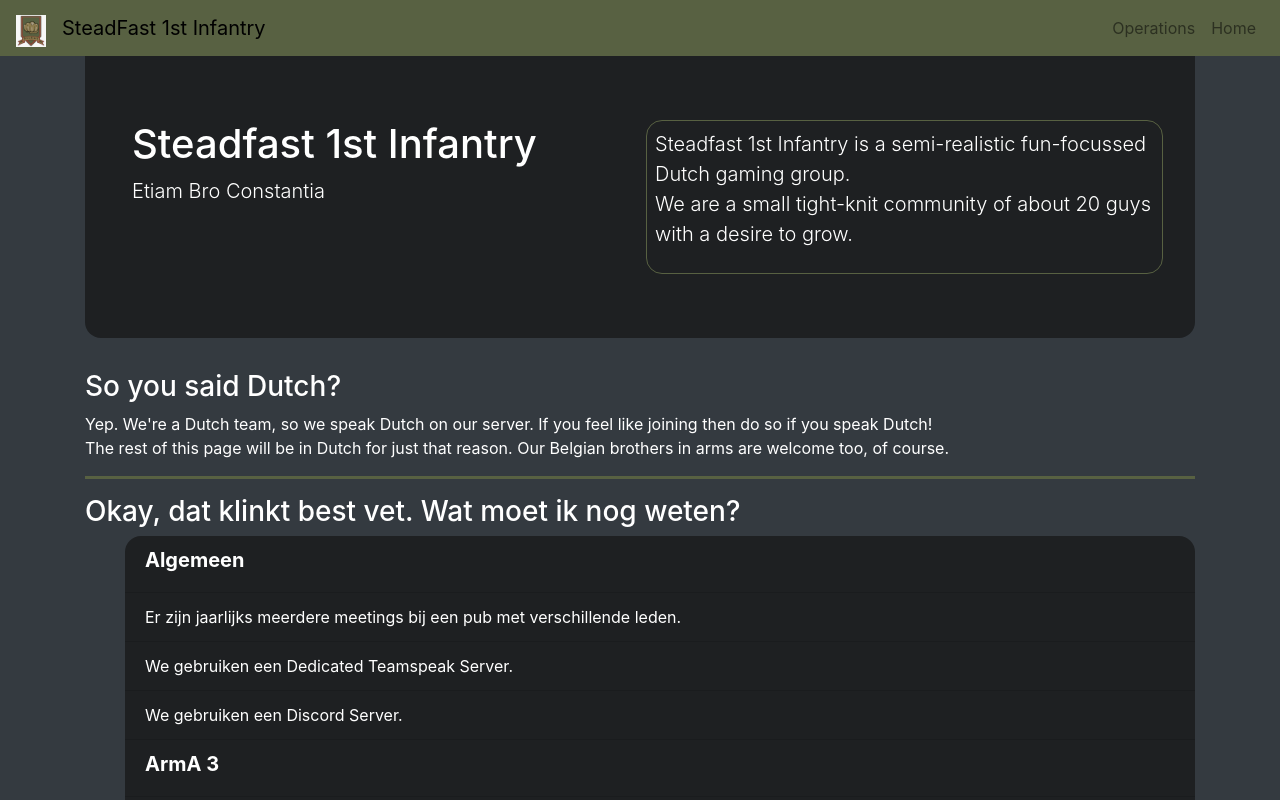
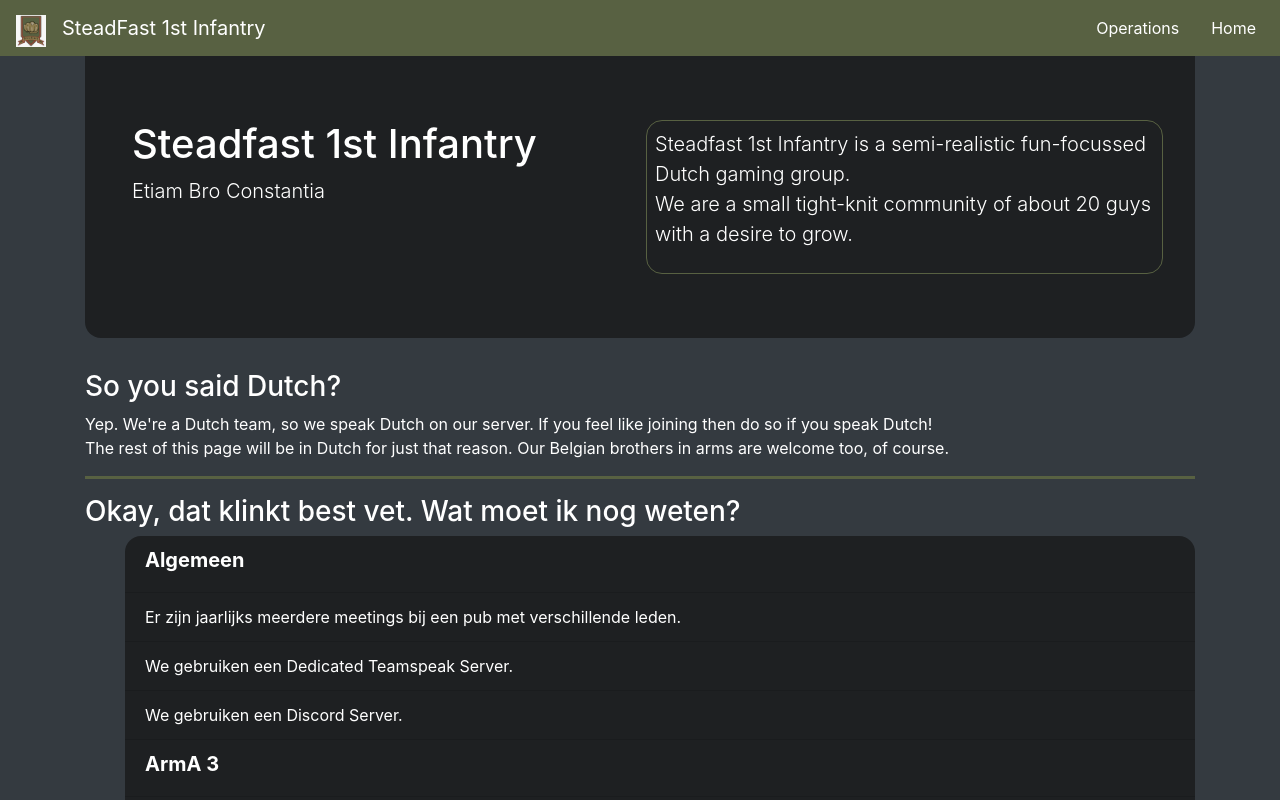
Before and after one commit to montarion/Steadfast, an Angular app in the folder SteadFastWebApp/: page /home in a window 1280 px wide. Shown: the top 800 px of the page. Built offline with nearby package versions, Linux system fonts and the light colour scheme.

Commit message:
flexbox fix

```diff
--- a/SteadFastWebApp/src/app/components/header/header.component.html
+++ b/SteadFastWebApp/src/app/components/header/header.component.html
@@ -1,14 +1,14 @@
-<nav class="navbar navbar-expand-lg navbar-light" style="background-color: rgb(88,97,66);">
+<nav class="navbar navbar-expand-lg navbar-dark" style="background-color: rgb(88,97,66);">
   <div>
     <img src="../../../assets/OurEmblem.jpg" style="width:30px; height:2rem;" />
-    <a class="navbar-brand brand-custom" href="#" style="color:black;margin-left: 1rem;">
+    <a class="navbar-brand brand-custom" href="#">
       SteadFast 1st Infantry
     </a>
   </div>
   <div class="collapse navbar-collapse" id="navbarText">
     <ul class="navbar-nav ml-auto">
       <li class="nav-item">
-        <a class="nav-link white" routerLink="/operations/list">Operations<span class="sr-only">(current)</span></a>
+        <a class="nav-link" routerLink="/operations/list">Operations<span class="sr-only">(current)</span></a>
       </li>
       <li class="nav-item">
         <a class="nav-link" routerLink="/home">Home</a>
--- a/SteadFastWebApp/src/app/components/header/header.component.scss
+++ b/SteadFastWebApp/src/app/components/header/header.component.scss
@@ -1,3 +1,8 @@
-.white {
+.navbar-dark .navbar-nav .nav-link {
     color: white;
 }
+
+a {
+    color:white;
+    margin-left: 1rem;
+}
--- a/SteadFastWebApp/src/app/operation/operation-list/operation-list.component.html
+++ b/SteadFastWebApp/src/app/operation/operation-list/operation-list.component.html
@@ -6,14 +6,15 @@
 </div> -->
 
 <div class="container">
-  <div *ngFor="let image of image_list" class="">
+  <div *ngFor="let image of image_list">
     <div class="item">
       <div class="card">
         <!-- <h5 class="card-header">{{image}}</h5> -->
         <img class="card-img-top" src="http://localhost:5000/api/images/{{image}}" alt="Whoops... Lost this one.">
-        <div class="card-body">
-          <p class="card-text">{{image}}</p>
-          <a href="#" class="card-link">Go to Operation</a>
+        <div class="card-body center">
+          <!-- <p class="card-text center">{{image}}</p> -->
+          <a href="#" class="card-link center">Go to Operation</a>
+          <a href="http://localhost:5000/api/images/{{image}}" class="card-link center">Go to full Image</a>
         </div>
       </div>
     </div>
--- a/SteadFastWebApp/src/app/operation/operation-list/operation-list.component.scss
+++ b/SteadFastWebApp/src/app/operation/operation-list/operation-list.component.scss
@@ -1,23 +1,35 @@
 .center {
-    margin: auto;
-    width: 50%;
-    padding: 10px;
-  }
+  margin: auto;
+  align-items: center;
+  padding: 10px;
+}
 
 .container {
   display: flex;
   flex-direction: row;
   flex-wrap: wrap;
   justify-content: space-around;
-  align-items: flex-start;
+  align-items: baseline;
+}
+
+a {
+  color: #697b3b;
 }
 
 .item {
-  flex-grow: 1;
+  flex-grow: 2;
   flex-shrink: 1;
 }
 
 .card {
-  margin: 1em;
+  color: white;
+  background-color: #1E2022;
+  border-color: rgb(88, 97, 66);
+  border-width: 0.2rem;
+  border-top-width: 0rem;
+  border-left-width: 0rem;
+  border-right-width: 0rem;
+  margin: 0.5em;
+  // padding: 1em;
   max-width: 20rem;
 }
```
